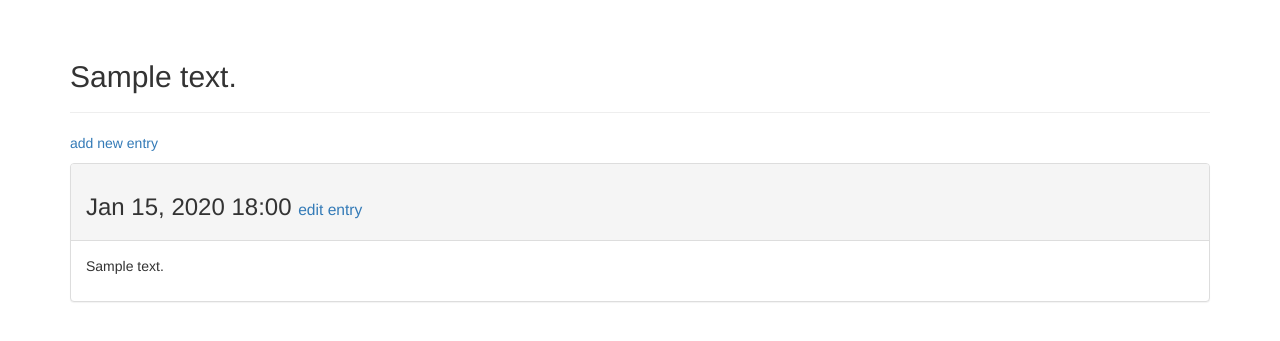
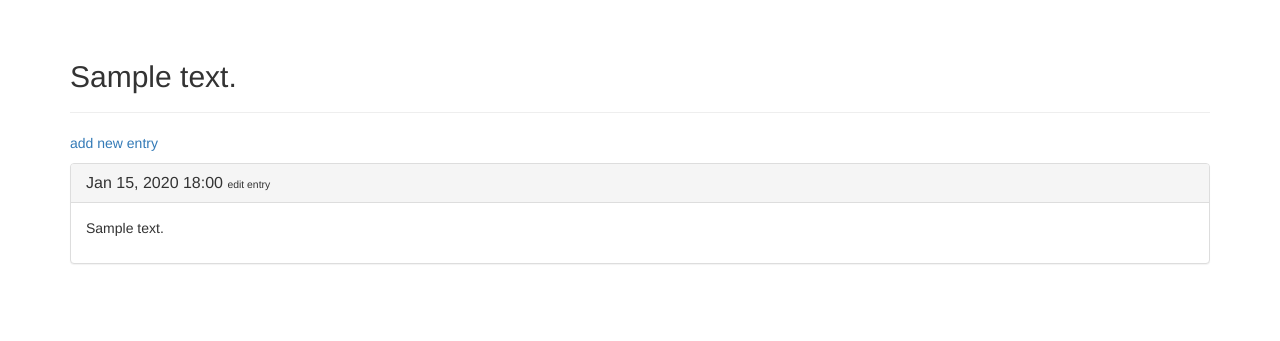
Before and after one commit to violetpupil/small, a Django app: page /topics/1 in a window 1280 px wide. Shown: the part 51-392 px from the top of the page. Run offline with Django 3.2, Linux system fonts and the light colour scheme; a user stored in the database is signed in; tables that the repository leaves empty hold one stand-in row (values such as "Sample post"); some libraries are stand-ins or nearby versions.

Commit message:
panel-title

```diff
--- a/learning_logs/templates/learning_logs/topic.html
+++ b/learning_logs/templates/learning_logs/topic.html
@@ -12,7 +12,7 @@
 {% for entry in entries %}
 <div class="panel panel-default">
   <div class="panel-heading">
-    <h3>
+    <h3 class="panel-title">
       {{ entry.date_added|date:'M d, Y H:i' }}
       <small><a href="{% url 'learning_logs:edit_entry' entry.id %}">edit entry</a></small>
     </h3>
```
